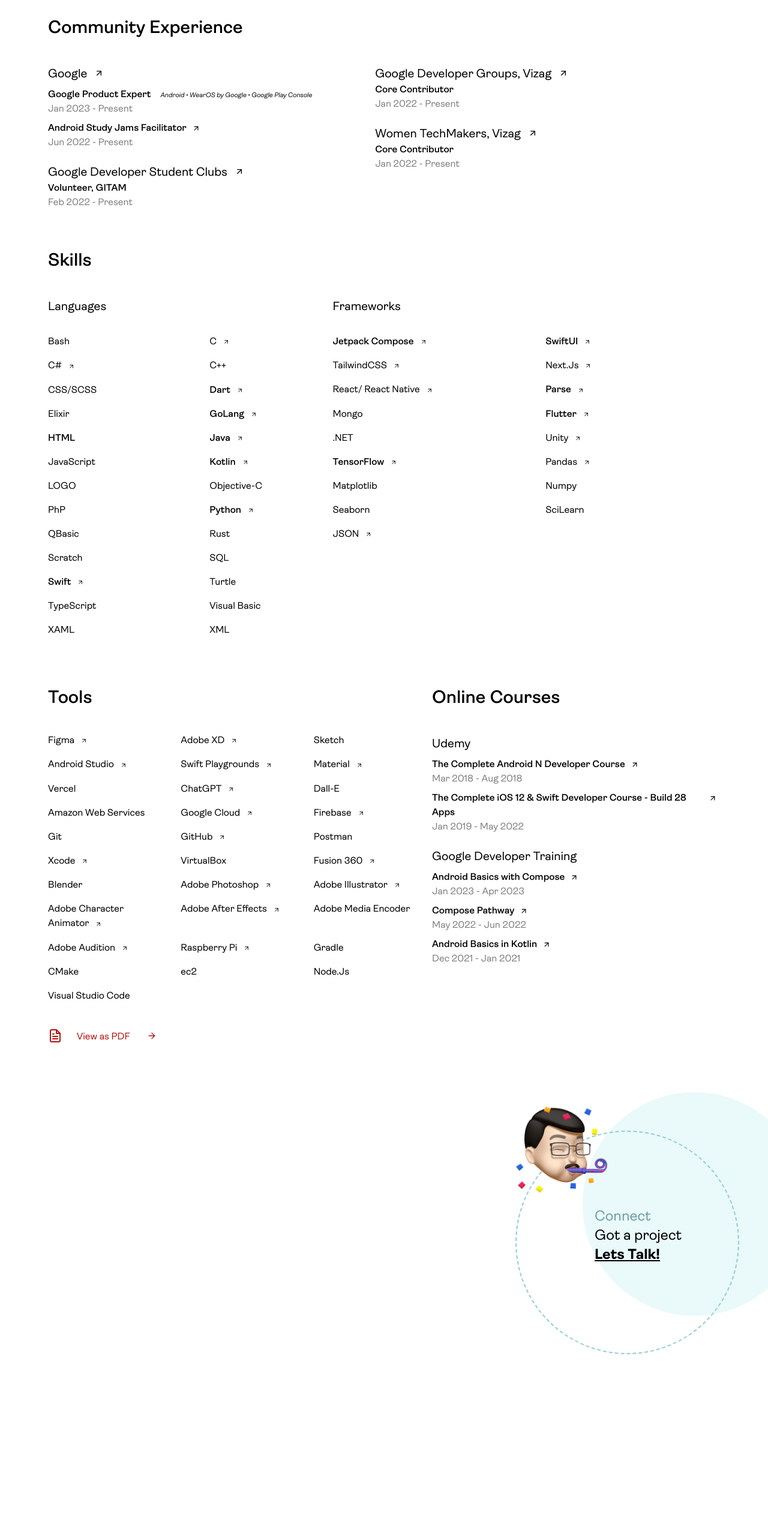
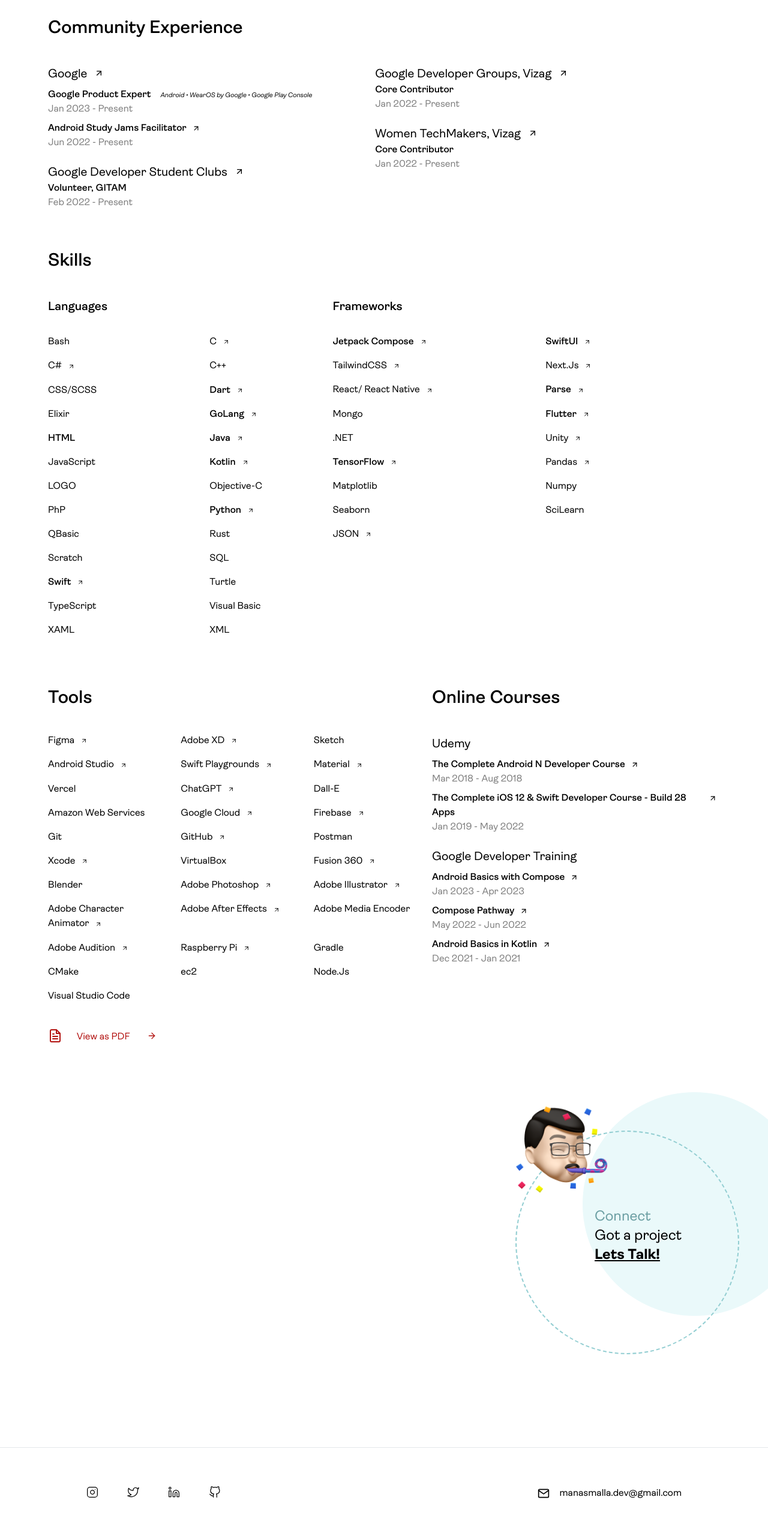
Before and after one commit to ManasMalla/manasmalla.github.io, a Next.js app: page / in a window 1280 px wide. Shown: the part 2839-5375 px from the top of the page at 60% size. Before the commit the page ends 5252 px from the top, so only its background shows below. Built offline with nearby package versions, Linux system fonts and the light colour scheme.

Commit message:
added the `footer`
Signed-off-by: Manas Malla <manasmalla.dev@gmail.com>

```diff
--- /dev/null
+++ b/src/components/footer.tsx
@@ -0,0 +1,23 @@
+import Link from "next/link";
+import { GitHub, Instagram, Linkedin, Mail, Twitter } from "react-feather";
+
+export default function Footer() {
+  return (
+    <div className="py-16 px-36 border-t-[0.05em] flex justify-between">
+      <div className="flex gap-12">
+        <Instagram className="stroke-[1.5] w-5 h-5" />
+        <Twitter className="stroke-[1.5] w-5 h-5" />
+        <Linkedin className="stroke-[1.5] w-5 h-5" />
+        <GitHub className="stroke-[1.5] w-5 h-5" />
+      </div>
+      <div className="flex gap-4">
+        <Link href="mailto:manasmalla.dev@gmail.com">
+          <div className="flex gap-4 items-center">
+            <Mail className="w-5 h-5" />
+            <a>manasmalla.dev@gmail.com</a>
+          </div>
+        </Link>
+      </div>
+    </div>
+  );
+}
--- a/src/pages/_app.tsx
+++ b/src/pages/_app.tsx
@@ -1,3 +1,4 @@
+import Footer from "@/components/footer";
 import NavigationBar from "@/components/navigationbar";
 import "@/styles/globals.css";
 import type { AppProps } from "next/app";
@@ -7,6 +8,7 @@
     <div className="font-ambit">
       <NavigationBar />
       <Component {...pageProps} />
+      <Footer />
     </div>
   );
 }
--- a/src/pages/contact/index.tsx
+++ b/src/pages/contact/index.tsx
@@ -59,7 +59,7 @@
       </ThemeProvider>
       <button
         onClick={() => {}}
-        className="bg-black text-white px-12 py-3 rounded-full uppercase my-8"
+        className="bg-black text-white px-12 py-3 rounded-full uppercase my-12"
       >
         Submit
       </button>
--- a/src/pages/index.tsx
+++ b/src/pages/index.tsx
@@ -219,7 +219,7 @@
                   <h3 className="text-3xl font-semibold lg:mt-6">Skills</h3>
                   <div className="flex lg:flex-row flex-col my-11 justify-between">
                     <div className="flex-grow">
-                      <h4 className="text-xl pb-4">Languages</h4>
+                      <h4 className="text-xl pb-4 font-semibold">Languages</h4>
                       <ul className="grid grid-cols-2 gap-x-16 my-4 gap-y-4">
                         <li>Bash</li>
                         <li>
@@ -296,7 +296,7 @@
                       </ul>
                     </div>
                     <div className="flex-grow">
-                      <h4 className="text-xl pb-4">Frameworks</h4>
+                      <h4 className="text-xl pb-4 font-semibold">Frameworks</h4>
                       <ul className="grid grid-cols-2 gap-x-16 my-4 gap-y-4">
                         <li className="font-semibold">
                           Jetpack Compose
```
